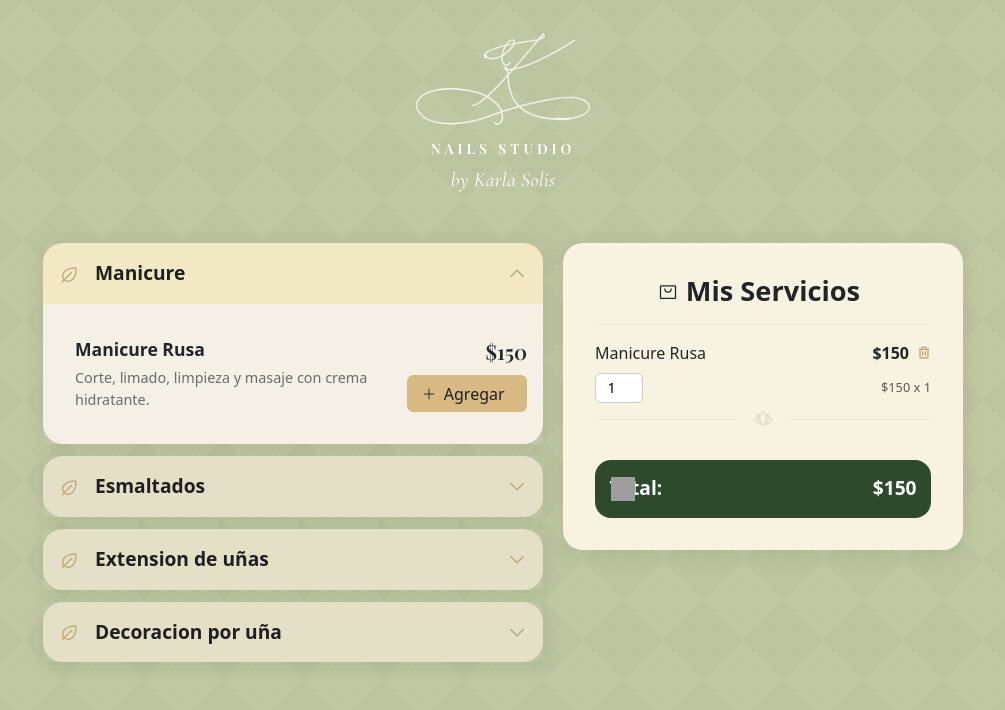
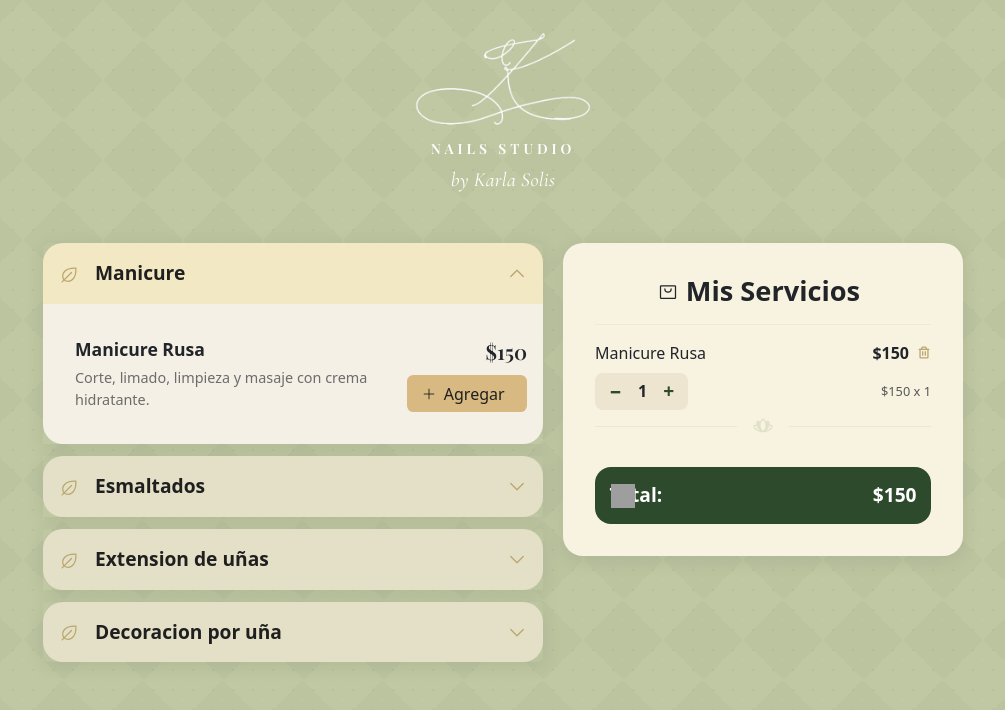
Before and after one commit to ulisesct91/nails-studio, a React (Vite) app: page / in a window 1280 px wide. Both pictures are taken after a click on the button "Agregar". Shown: the top 710 px of the page, without its empty margins (137-1142 px from the left). Built offline with nearby package versions, Linux system fonts and the light colour scheme; grey boxes are pictures that could not be loaded.

Commit message:
nails/modifyCantidad

```diff
--- a/src/components/Cart/index.jsx
+++ b/src/components/Cart/index.jsx
@@ -84,12 +84,35 @@ const Cart = () => {
                   </div>
 
                   <div className="d-flex justify-content-between align-items-center mt-2">
-                    <InputQuantity
-                      type="number"
-                      value={item.quantity}
-                      min={1}
-                      onChange={handleQuantityChange}
-                    />
+                    <QuantityWrapper>
+                      <QtyButton
+                        onClick={() =>
+                          setItemsOnCart((prev) =>
+                            prev.map((i) =>
+                              i.id === item.id && i.quantity > 1
+                                ? { ...i, quantity: i.quantity - 1 }
+                                : i
+                            )
+                          )
+                        }
+                      >
+                        −
+                      </QtyButton>
+                      <span>{item.quantity}</span>
+                      <QtyButton
+                        onClick={() =>
+                          setItemsOnCart((prev) =>
+                            prev.map((i) =>
+                              i.id === item.id
+                                ? { ...i, quantity: i.quantity + 1 }
+                                : i
+                            )
+                          )
+                        }
+                      >
+                        +
+                      </QtyButton>
+                    </QuantityWrapper>
                     <span className="text-muted" style={{ fontSize: "0.8rem" }}>
                       ${item.price} x {item.quantity}
                     </span>
@@ -110,6 +133,37 @@ const Cart = () => {
     </CartContainer>
   );
 };
+
+const QuantityWrapper = styled.div`
+  display: flex;
+  align-items: center;
+  background-color: #eee5d0;
+  border-radius: 8px;
+  padding: 2px 8px;
+  gap: 10px;
+  font-weight: 600;
+  font-size: 1rem;
+`;
+
+const QtyButton = styled.button`
+  background: none;
+  border: none;
+  color: #2e4a2d;
+  font-size: 1.2rem;
+  cursor: pointer;
+  font-weight: bold;
+  padding: 2px 6px;
+  border-radius: 6px;
+
+  &:hover {
+    background-color: #e8dcc0;
+  }
+
+  &:disabled {
+    opacity: 0.3;
+    cursor: not-allowed;
+  }
+`;
 
 const InputQuantity = styled.input`
   width: 48px;
```
